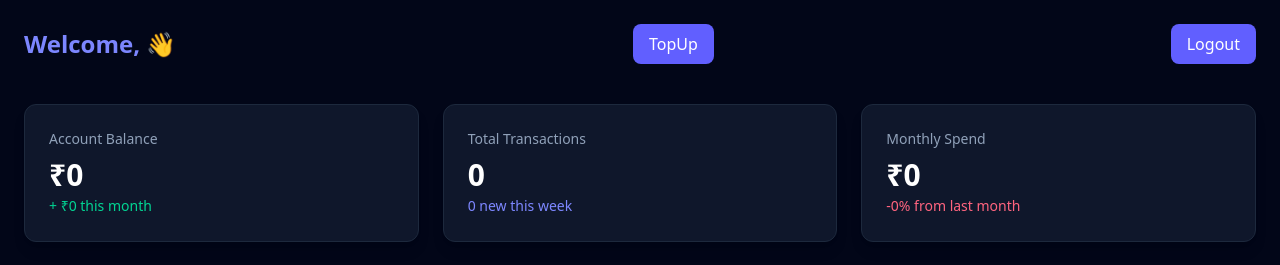
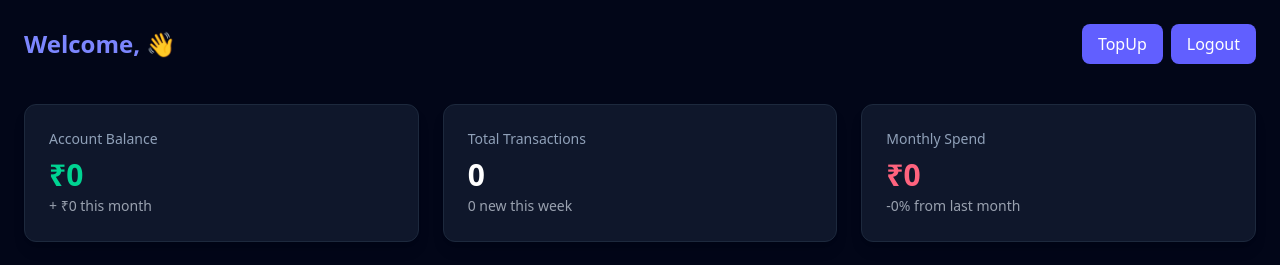
Before and after one commit to shailesh-benni/Digital-Wallet-Frontend, a React (Vite) app: page /dashboard in a window 1280 px wide. Shown: the top 265 px of the page. Built offline with nearby package versions, Linux system fonts and the light colour scheme; no server answers; sample sign-in values are in the browser's storage.

Commit message:
File Structure

```diff
--- /dev/null
+++ b/src/components/BalanceCard.jsx
@@ -0,0 +1,12 @@
+// components/BalanceCard.jsx
+import React from "react";
+
+const BalanceCard = ({ title, value, subValue, color = "text-white" }) => (
+  <div className="bg-slate-900 rounded-xl p-6 shadow-lg border border-slate-800 hover:border-indigo-500 transition-all">
+    <h2 className="text-slate-400 text-sm">{title}</h2>
+    <p className={`text-3xl font-semibold mt-2 ${color}`}>{value}</p>
+    {subValue && <span className="text-sm font-medium text-gray-400">{subValue}</span>}
+  </div>
+);
+
+export default BalanceCard;
--- /dev/null
+++ b/src/components/SendMoneyForm.jsx
@@ -0,0 +1,36 @@
+// components/SendMoneyForm.jsx
+import React from "react";
+
+const SendMoneyForm = ({ allUsers, recipientId, setRecipientId, amount, setAmount, handleSendMoney }) => (
+  <form className="flex flex-col gap-4" onSubmit={handleSendMoney}>
+    <select
+      value={recipientId}
+      onChange={(e) => setRecipientId(e.target.value)}
+      className="bg-slate-800 rounded-lg p-2 text-sm focus:outline-none focus:ring-2 focus:ring-indigo-500"
+    >
+      <option value="">Select Recipient</option>
+      {allUsers.map((u) => (
+        <option key={u.id} value={u.id}>
+          {u.name}
+        </option>
+      ))}
+    </select>
+
+    <input
+      type="number"
+      value={amount}
+      onChange={(e) => setAmount(e.target.value)}
+      placeholder="Amount (₹)"
+      className="bg-slate-800 rounded-lg p-2 text-sm focus:outline-none focus:ring-2 focus:ring-indigo-500"
+    />
+
+    <button
+      type="submit"
+      className="cursor-pointer bg-gradient-to-r from-indigo-500 to-purple-500 hover:from-indigo-600 hover:to-purple-600 text-sm font-medium py-2 rounded-lg transition-all"
+    >
+      Send Now
+    </button>
+  </form>
+);
+
+export default SendMoneyForm;
--- /dev/null
+++ b/src/components/TopUpModal.jsx
@@ -0,0 +1,45 @@
+// components/TopUpModal.jsx
+import React, { useState } from "react";
+import Modal from "./Modal";
+import axios from "axios";
+
+const TopUpModal = ({ isOpen, onClose, token, setUser }) => {
+  const [topUpAmount, setTopUpAmount] = useState("");
+
+  const handleTopUp = async () => {
+    if (!topUpAmount || topUpAmount <= 0) return alert("Enter a valid amount");
+    try {
+      const response = await axios.post(
+        "http://localhost:8080/api/users/me/load",
+        { amount: parseFloat(topUpAmount) },
+        { headers: { Authorization: `Bearer ${token}` } }
+      );
+      alert(response.data.message);
+      setUser(prev => ({ ...prev, balance: response.data.balance }));
+      setTopUpAmount("");
+      onClose();
+    } catch (err) {
+      alert(err.response?.data || "Top up failed");
+    }
+  };
+
+  return (
+    <Modal isOpen={isOpen} onClose={onClose} title="Top Up Wallet">
+      <input
+        type="number"
+        value={topUpAmount}
+        onChange={(e) => setTopUpAmount(e.target.value)}
+        placeholder="Enter Amount"
+        className="w-full bg-slate-800 p-2 rounded-lg mb-4 text-white focus:outline-none focus:ring-2 focus:ring-indigo-500"
+      />
+      <button
+        onClick={handleTopUp}
+        className="px-4 py-2 rounded-lg bg-indigo-500 hover:bg-indigo-600 text-white w-full"
+      >
+        Load
+      </button>
+    </Modal>
+  );
+};
+
+export default TopUpModal;
--- /dev/null
+++ b/src/components/TransactionList.jsx
@@ -0,0 +1,23 @@
+// components/TransactionList.jsx
+import React from "react";
+
+const TransactionList = ({ transactions = [] }) => (
+  <div className="divide-y divide-slate-800">
+    {transactions.slice(0, 5).map((tx, i) => (
+      <div
+        key={i}
+        className="flex justify-between items-center py-3 hover:bg-slate-800/50 rounded-lg px-2 transition"
+      >
+        <div>
+          <p className="font-medium">{tx.description || tx.type}</p>
+          <span className="text-slate-500 text-xs">{tx.createdAt ? new Date(tx.createdAt).toLocaleDateString() : "—"}</span>
+        </div>
+        <p className={`font-semibold ${tx.amount >= 0 ? "text-emerald-400" : "text-rose-400"}`}>
+          {tx.amount >= 0 ? "+" : "-"}₹{Math.abs(tx.amount)}
+        </p>
+      </div>
+    ))}
+  </div>
+);
+
+export default TransactionList;
--- a/src/pages/Dashboard.jsx
+++ b/src/pages/Dashboard.jsx
@@ -1,46 +1,47 @@
 import React, { useEffect, useState } from "react";
 import axios from "axios";
-import { Navigate, useNavigate } from "react-router-dom";
-import GradientButton from "../components/GradientButton";
-import Modal from "../components/Modal";
+import { useNavigate } from "react-router-dom";
+import BalanceCard from "../components/BalanceCard";
+import TransactionList from "../components/TransactionList";
+import SendMoneyForm from "../components/SendMoneyForm";
+import TopUpModal from "../components/TopUpModal";
 
 export default function Dashboard() {
-  const [user, setUser] = useState({
-    name: "",
-    email: "",
-    balance: 0,
-    transactions: [],
-  });
-    const navigate = useNavigate();
-
-    const [isTopUpOpen, setIsTopUpOpen] = useState(false);
-const [topUpAmount, setTopUpAmount] = useState("");
-
-
-  const token = localStorage.getItem("token");
+  const [user, setUser] = useState({ name: "", email: "", balance: 0, transactions: [] });
   const [allUsers, setAllUsers] = useState([]);
   const [recipientId, setRecipientId] = useState("");
   const [amount, setAmount] = useState("");
+  const [isTopUpOpen, setIsTopUpOpen] = useState(false);
+  const token = localStorage.getItem("token");
+  const navigate = useNavigate();
 
   useEffect(() => {
     const fetchUsers = async () => {
       try {
-      const response = await axios.get("http://localhost:8080/api/users/all", {
-        headers: { Authorization: `Bearer ${token}` },
-      });
+        const response = await axios.get("http://localhost:8080/api/users/all", { headers: { Authorization: `Bearer ${token}` } });
         setAllUsers(response.data);
       } catch (err) {
-      console.error("Failed to fetch users:", err);
+        console.error(err);
       }
     };
+    if (token) fetchUsers();
+  }, [token]);
 
-  if (token) fetchUsers();
+  useEffect(() => {
+    const fetchUserData = async () => {
+      try {
+        const response = await axios.get("http://localhost:8080/api/users/me", { headers: { Authorization: `Bearer ${token}` } });
+        setUser(response.data);
+      } catch (err) {
+        console.error(err);
+      }
+    };
+    fetchUserData();
   }, [token]);
 
   const handleSendMoney = async (e) => {
     e.preventDefault();
     if (!recipientId || !amount) return alert("Select recipient and enter amount");
-
     try {
       const response = await axios.post(
         "http://localhost:8080/api/users/transfer",
@@ -48,10 +49,7 @@ const handleSendMoney = async (e) => {
         { headers: { Authorization: `Bearer ${token}` } }
       );
       alert(response.data.message);
-    // Optionally, refresh user data
-    const updatedUser = await axios.get("http://localhost:8080/api/users/me", {
-      headers: { Authorization: `Bearer ${token}` },
-    });
+      const updatedUser = await axios.get("http://localhost:8080/api/users/me", { headers: { Authorization: `Bearer ${token}` } });
       setUser(updatedUser.data);
       setAmount("");
       setRecipientId("");
@@ -59,22 +57,6 @@ const handleSendMoney = async (e) => {
       alert(err.response?.data || "Transfer failed");
     }
   };
-
-
-  useEffect(() => {
-    const fetchUserData = async () => {
-      try {
-        const response = await axios.get("http://localhost:8080/api/users/me", {
-          headers: { Authorization: `Bearer ${token}` },
-        });
-        setUser(response.data);
-      } catch (err) {
-        console.error("Failed to fetch user data:", err);
-      }
-    };
-
-    fetchUserData();
-  }, [token]);
 
   const handleLogout = () => {
     localStorage.removeItem("token");
@@ -84,152 +66,47 @@ const handleSendMoney = async (e) => {
   return (
     <div className="min-h-screen bg-slate-950 text-white p-6 flex flex-col gap-6">
       <header className="flex justify-between items-center mb-4">
-        <h1 className="text-2xl font-bold text-indigo-400">
-          Welcome, {user.name} 👋
-        </h1>
-        {/* <GradientButton/> */}
-<Modal isOpen={isTopUpOpen} onClose={() => setIsTopUpOpen(false)} title="Top Up Wallet">
-  <input
-    type="number"
-    value={topUpAmount}
-    onChange={(e) => setTopUpAmount(e.target.value)}
-    placeholder="Enter Amount"
-    className="w-full bg-slate-800 p-2 rounded-lg mb-4 text-white focus:outline-none focus:ring-2 focus:ring-indigo-500"
-  />
-  <button
-    onClick={async () => {
-      if (!topUpAmount || topUpAmount <= 0) return alert("Enter a valid amount");
-      try {
-        const response = await axios.post(
-          "http://localhost:8080/api/users/me/load",
-          { amount: parseFloat(topUpAmount) },
-          { headers: { Authorization: `Bearer ${token}` } }
-        );
-        alert(response.data.message);
-        setUser(prev => ({ ...prev, balance: response.data.balance })); // update balance
-        setTopUpAmount("");
-        setIsTopUpOpen(false);
-      } catch (err) {
-        alert(err.response?.data || "Top up failed");
-      }
-    }}
-    className="px-4 py-2 rounded-lg bg-indigo-500 hover:bg-indigo-600 text-white w-full"
-  >
-    Load
-  </button>
-</Modal>
-
-<button
-  onClick={() => setIsTopUpOpen(true)}
-  className="bg-indigo-500 cursor-pointer hover:bg-indigo-600 px-4 py-2 rounded-lg font-medium transition-all"
->
-  TopUp
-</button>
-
-
-        <button
-          onClick={handleLogout}
-          className="bg-indigo-500 cursor-pointer hover:bg-indigo-600 px-4 py-2 rounded-lg font-medium transition-all"
-        >
-          Logout
-        </button>
+        <h1 className="text-2xl font-bold text-indigo-400">Welcome, {user.name} 👋</h1>
+        <div className="flex gap-2">
+          <button onClick={() => setIsTopUpOpen(true)} className="bg-indigo-500 hover:bg-indigo-600 px-4 py-2 rounded-lg font-medium">TopUp</button>
+          <button onClick={handleLogout} className="bg-indigo-500 hover:bg-indigo-600 px-4 py-2 rounded-lg font-medium">Logout</button>
+        </div>
       </header>
 
+      <TopUpModal isOpen={isTopUpOpen} onClose={() => setIsTopUpOpen(false)} token={token} setUser={setUser} />
+
       <section className="grid grid-cols-1 md:grid-cols-3 gap-6">
-        <div className="bg-slate-900 rounded-xl p-6 shadow-lg border border-slate-800 hover:border-indigo-500 transition-all">
-          <h2 className="text-slate-400 text-sm">Account Balance</h2>
-          <p className="text-3xl font-semibold mt-2">₹{user.balance}</p>
-          <span className="text-emerald-400 text-sm font-medium">
-            + ₹0 this month
-          </span>
-        </div>
-
-        <div className="bg-slate-900 rounded-xl p-6 shadow-lg border border-slate-800 hover:border-indigo-500 transition-all">
-          <h2 className="text-slate-400 text-sm">Total Transactions</h2>
-          <p className="text-3xl font-semibold mt-2">{user.transactions.length}</p>
-          <span className="text-indigo-400 text-sm font-medium">
-            0 new this week
-          </span>
-        </div>
-
-        <div className="bg-slate-900 rounded-xl p-6 shadow-lg border border-slate-800 hover:border-indigo-500 transition-all">
-          <h2 className="text-slate-400 text-sm">Monthly Spend</h2>
-          <p className="text-3xl font-semibold mt-2">
-            ₹
-            {user.transactions
-              .filter((t) => t.amount < 0)
-              .reduce((acc, t) => acc + Math.abs(t.amount), 0)}
-          </p>
-          <span className="text-rose-400 text-sm font-medium">
-            -0% from last month
-          </span>
-        </div>
+        <BalanceCard title="Account Balance" value={`₹${user.balance}`} subValue="+ ₹0 this month" color="text-emerald-400" />
+        <BalanceCard title="Total Transactions" value={user.transactions.length} subValue="0 new this week" />
+        <BalanceCard
+          title="Monthly Spend"
+          value={`₹${user.transactions.filter(t => t.amount < 0).reduce((acc, t) => acc + Math.abs(t.amount), 0)}`}
+          subValue="-0% from last month"
+          color="text-rose-400"
+        />
       </section>
 
       <section className="grid grid-cols-1 lg:grid-cols-3 gap-6">
         <div className="lg:col-span-2 bg-slate-900 rounded-xl p-6 shadow-lg border border-slate-800">
           <div className="flex justify-between items-center mb-4">
-            <h3 className="text-lg font-semibold text-indigo-400">
-              Recent Transactions
-            </h3>
-            <button className="text-sm text-indigo-400 hover:underline">
-              View All
-            </button>
+            <h3 className="text-lg font-semibold text-indigo-400">Recent Transactions</h3>
+            <button className="text-sm text-indigo-400 hover:underline">View All</button>
           </div>
-
-          <div className="divide-y divide-slate-800">
-            {user.transactions.slice(0, 5).map((tx, i) => (
-              <div
-                key={i}
-                className="flex justify-between items-center py-3 hover:bg-slate-800/50 rounded-lg px-2 transition"
-              >
-                <div>
-                  <p className="font-medium">{tx.description || tx.type}</p>
-                  <span className="text-slate-500 text-xs">{tx.createdAt ? new Date(tx.createdAt).toLocaleDateString() : "—"}</span>
-                </div>
-                <p className={`font-semibold ${tx.amount >= 0 ? "text-emerald-400" : "text-rose-400"}`}>
-                  {tx.amount >= 0 ? "+" : "-"}₹{Math.abs(tx.amount)}
-                </p>
-              </div>
-            ))}
-          </div>
+          <TransactionList transactions={user.transactions} />
         </div>
 
         <div className="bg-slate-900 rounded-xl p-6 shadow-lg border border-slate-800">
           <h3 className="text-lg font-semibold text-indigo-400 mb-4">Send Money</h3>
-          <form className="flex flex-col gap-4" onSubmit={handleSendMoney}>
-  <select
-    value={recipientId}
-    onChange={(e) => setRecipientId(e.target.value)}
-    className="bg-slate-800 rounded-lg p-2 text-sm focus:outline-none focus:ring-2 focus:ring-indigo-500"
-  >
-    <option value="">Select Recipient</option>
-    {allUsers.map((u) => (
-      <option key={u.id} value={u.id}>
-        {u.name}
-      </option>
-    ))}
-  </select>
-
-  <input
-    type="number"
-    value={amount}
-    onChange={(e) => setAmount(e.target.value)}
-    placeholder="Amount (₹)"
-    className="bg-slate-800 rounded-lg p-2 text-sm focus:outline-none focus:ring-2 focus:ring-indigo-500"
+          <SendMoneyForm
+            allUsers={allUsers}
+            recipientId={recipientId}
+            setRecipientId={setRecipientId}
+            amount={amount}
+            setAmount={setAmount}
+            handleSendMoney={handleSendMoney}
           />
-
-  <button
-    type="submit"
-    className="cursor-pointer bg-gradient-to-r from-indigo-500 to-purple-500 hover:from-indigo-600 hover:to-purple-600 text-sm font-medium py-2 rounded-lg transition-all"
-  >
-    Send Now
-  </button>
-</form>
-
         </div>
       </section>
-
 
       <footer className="text-center text-slate-500 text-sm mt-8">
         © 2025 Shailu’s Dashboard. All rights reserved.
```
Also changed, not shown: src/components/Modal.jsx (line endings or trailing spaces). Lines whose indentation alone changed are shown as unchanged.
